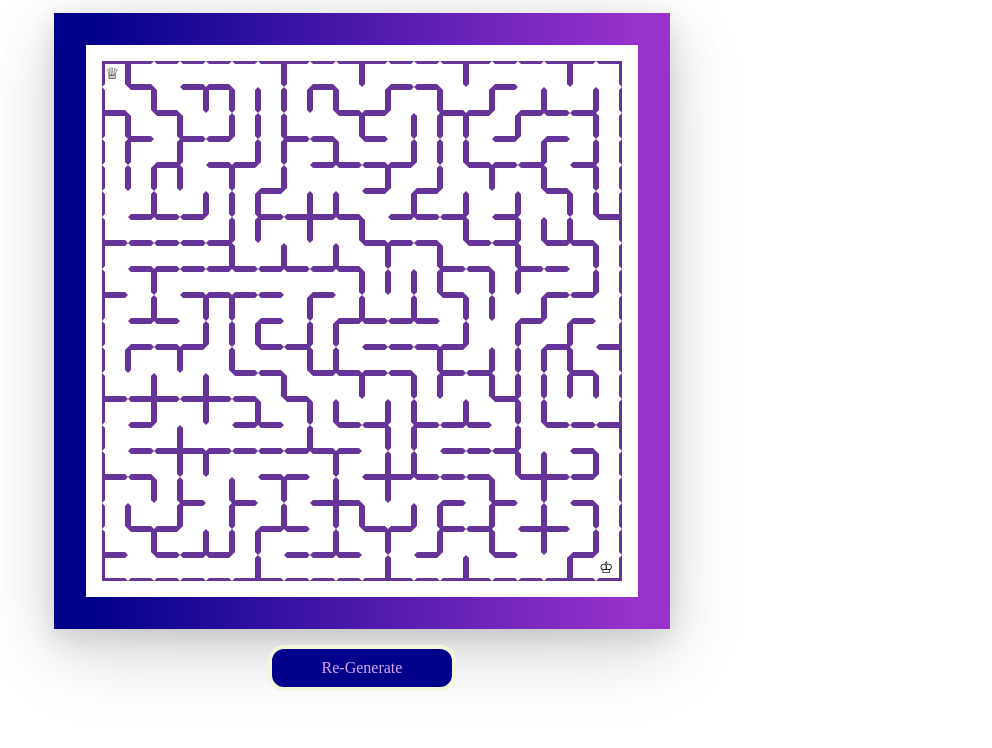
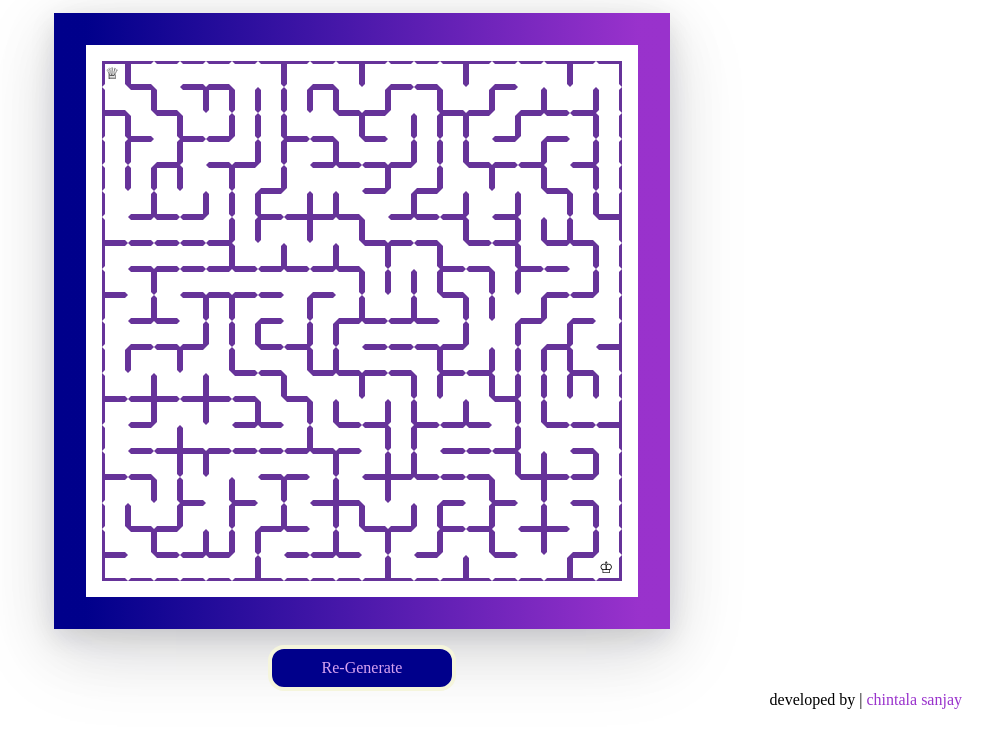
Before and after one commit to chsanjay920/maze-generator, a plain HTML site: page index.html in a window 1280 px wide. Shown: the part 48-796 px from the top of the page, without its empty margins (278-1270 px from the left). Drawn offline with Linux system fonts and the light colour scheme.

Commit message:
style updated

```diff
--- a/index.html
+++ b/index.html
@@ -1,23 +1,23 @@
 <!DOCTYPE html>
 <html lang="en">
   <head>
-    <meta charset="UTF-8">
-    <meta name="viewport" content="width=device-width, initial-scale=1.0">
+    <meta charset="UTF-8" />
+    <meta name="viewport" content="width=device-width, initial-scale=1.0" />
     <title>Document</title>
-    <link rel="stylesheet" href="style.css">
+    <link rel="stylesheet" href="style.css" />
   </head>
   <body>
     <div class="container">
-        <div class="header">
-            Maze Generator
-        </div>
+      <div class="header">Maze Generator</div>
       <div class="box" id="box">
         <!-- <div class="cell">
             </div> -->
       </div>
-        <div class="button" onclick="window.location.reload()">
-            re-generate
+      <div class="button" onclick="window.location.reload()">re-generate</div>
     </div>
+    <div class="footer">
+      developed by |
+      <a href="https://github.com/chsanjay920">chintala sanjay</a>
     </div>
   </body>
   <script src="./script.js"></script>
--- a/style.css
+++ b/style.css
@@ -44,3 +44,11 @@
   border: 3px solid rebeccapurple;
   margin: 0px;
 }
+.footer{
+  text-align: right;
+  margin-right: 2rem;
+}
+.footer a{
+  text-decoration: none;
+  color: darkorchid;
+}
```
Lines whose indentation alone changed are shown as unchanged.
